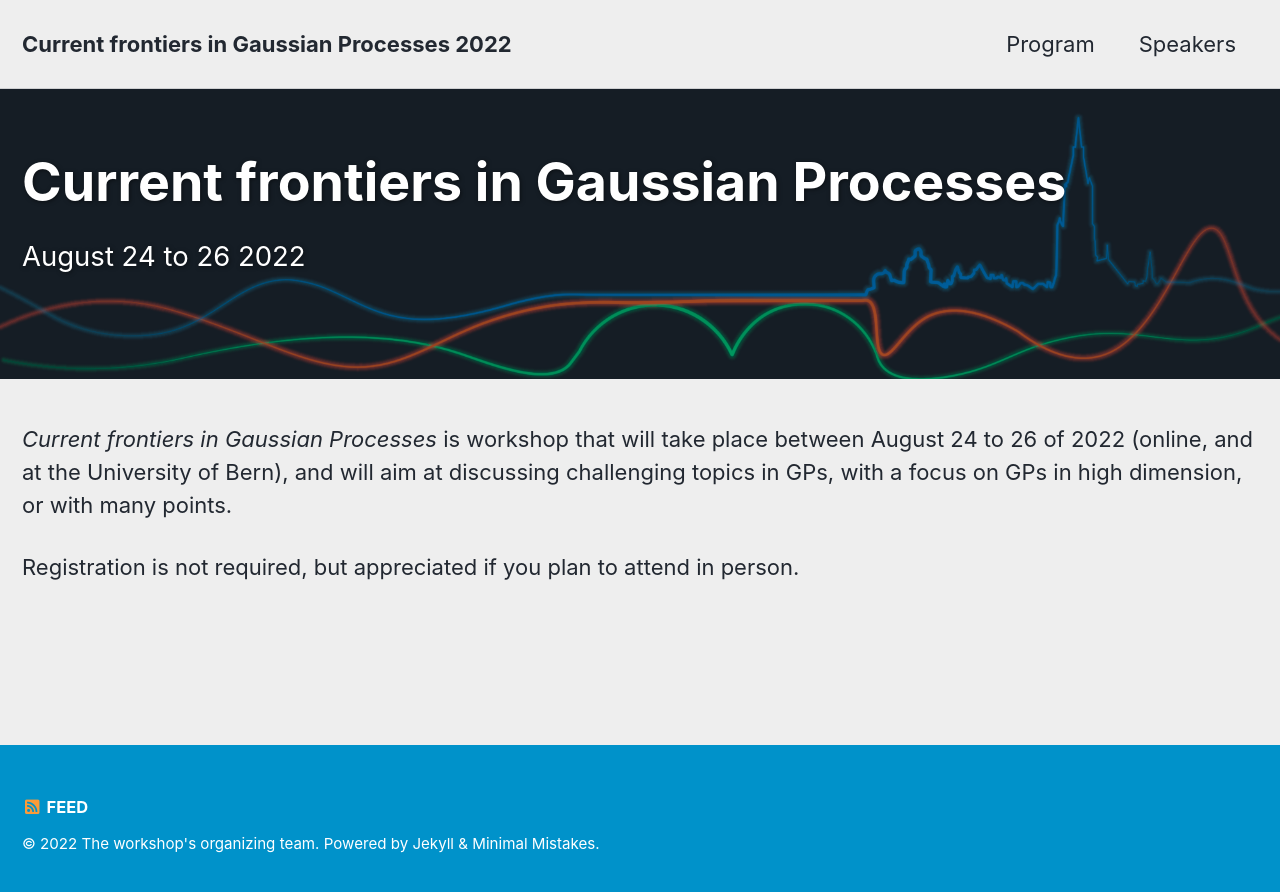
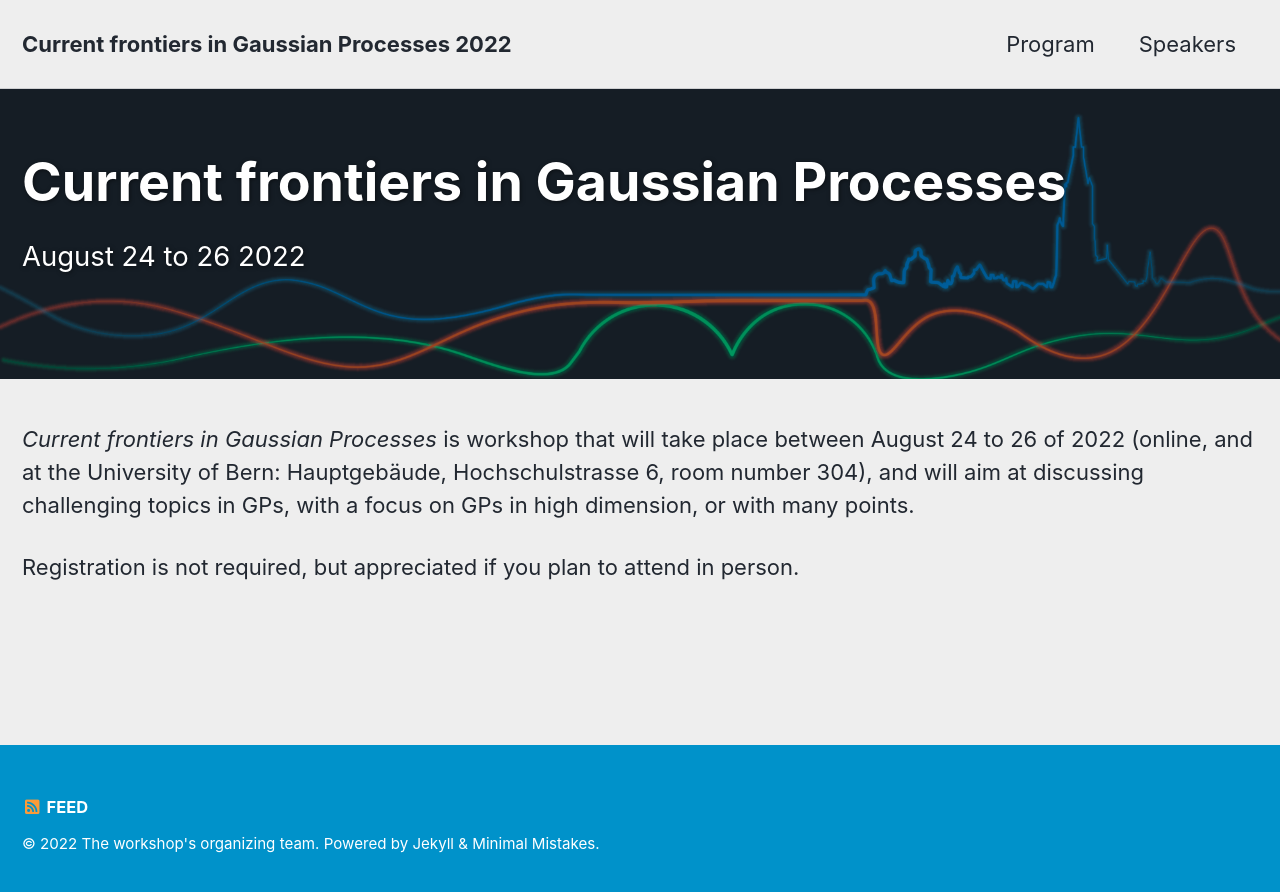
Before and after one commit to workshop-Bern-Toulouse/workshop-bern-toulouse.github.io, a Jekyll site: the page built from _pages/about.md, in a window 1280 px wide. Shown: the top 892 px of the page. Built offline with Jekyll 4.4.1, drawn with Linux system fonts in a browser that asks for light colours; cached includes are drawn as plain includes.

Commit message:
Update about.md

```diff
--- a/_pages/about.md
+++ b/_pages/about.md
@@ -12,6 +12,6 @@ header:
   overlay_filter: 0.2
 ---
 
-*Current frontiers in Gaussian Processes* is workshop that will take place between August 24 to 26 of 2022 (online, and at the University of Bern), and will aim at discussing challenging topics in GPs, with a focus on GPs in high dimension, or with many points.
+*Current frontiers in Gaussian Processes* is workshop that will take place between August 24 to 26 of 2022 (online, and at the University of Bern: Hauptgebäude, Hochschulstrasse 6, room number 304), and will aim at discussing challenging topics in GPs, with a focus on GPs in high dimension, or with many points.
 
 Registration is not required, but appreciated if you plan to attend in person.
```
